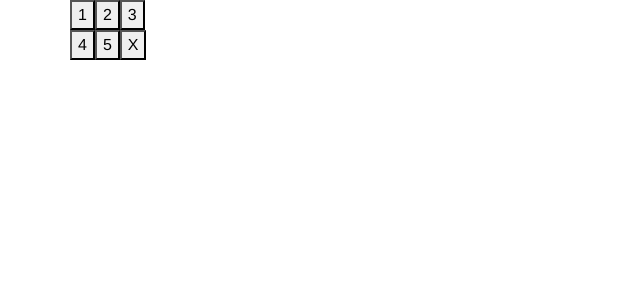
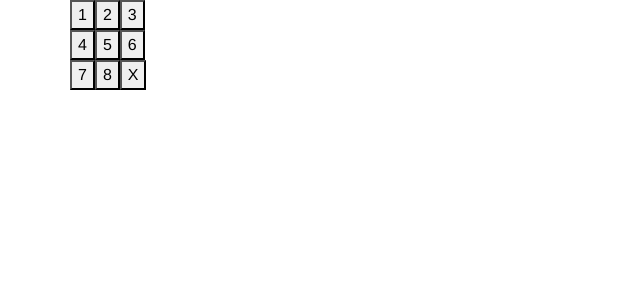
Before and after one commit to DhFernando/vue-puzzle-game, a Vue app: page / in a window 1280 px wide. Shown: the top 300 px of the page, without its empty margins (0-640 px from the left). Built offline with nearby package versions, Linux system fonts and the light colour scheme.

Commit message:
init set all button move rulz

```diff
--- a/src/components/puzzle.vue
+++ b/src/components/puzzle.vue
@@ -10,6 +10,11 @@
         <button @click="clicked('four')">{{ coods.four }}</button>
         <button @click="clicked('five')">{{ coods.five }}</button>
         <button @click="clicked('six')" >{{ coods.six }}</button>
+      </div>
+      <div class="row">
+        <button @click="clicked('seven')">{{ coods.seven }}</button>
+        <button @click="clicked('eight')">{{ coods.eight }}</button>
+        <button @click="clicked('nine')" >{{ coods.nine }}</button>
       </div>
     </div>
   </div>
@@ -24,7 +29,8 @@ export default {
         temp:null,
         coods : {
           'one':1,  'two':2,  'three':3,
-          'four':4,  'five':5,  'six':'X'
+          'four':4,  'five':5,  'six':6,
+          'seven':7,  'eight':8, 'nine':'X'
         }
       }
     },
@@ -78,6 +84,105 @@ export default {
               this.coods.six = this.temp
               this.temp = null
            }
+       }else if(cood == 'four'){
+           if(this.coods.one == 'X'){
+             this.temp =  this.coods.four
+             this.coods.four = this.coods.one
+             this.coods.one = this.temp
+             this.temp = null
+           }else if(this.coods.five == 'X'){
+             this.temp = this.coods.four
+             this.coods.four = this.coods.five
+             this.coods.five = this.temp
+             this.temp =null
+           }else if(this.coods.seven == 'X'){
+             this.temp = this.coods.four
+             this.coods.four = this.coods.seven
+             this.coods.seven = this.temp
+             this.temp
+           }
+       }else if(cood == 'five'){
+          if(this.coods.two == 'X'){
+            this.temp = this.coods.five
+            this.coods.five = this.coods.two
+            this.coods.two = this.temp
+            this.temp = null
+          }else if(this.coods.four == 'X'){
+            this.temp  = this.coods.five
+            this.coods.five = this.coods.four
+            this.coods.four = this.temp
+            this.temp =  null
+          }else if(this.coods.six == 'X'){
+            this.temp = this.coods.five
+            this.coods.five = this.coods.six
+            this.coods.six = this.temp
+            this.temp = null
+          }else if(this.coods.eight == 'X'){
+            this.temp = this.coods.five
+            this.coods.five = this.coods.eight
+            this.coods.eight = this.temp
+            this.temp = null
+          }
+       }else if(cood == 'six'){
+          if(this.coods.three == 'X'){
+            this.temp = this.coods.six
+            this.coods.six = this.coods.three
+            this.coods.three = this.temp
+            this.temp = null
+          }else if(this.coods.five == 'X'){
+            this.temp = this.coods.six
+            this.coods.six = this.coods.five
+            this.coods.five = this.temp
+            this.temp = null
+          }else if(this.coods.nine == 'X'){
+            this.temp = this.coods.six
+            this.coods.six = this.coods.nine
+            this.coods.nine = this.temp
+            this.temp = null
+          }
+       }else if(cood == 'seven'){
+         if(this.coods.eight == 'X'){ // -----------------8
+           this.temp = this.coods.seven
+           this.coods.seven = this.coods.eight
+           this.coods.eight = this.temp
+            this.temp=null
+         }else if(this.coods.four == 'X'){ // ---------4
+           this.temp = this.coods.seven
+           this.coods.seven = this.coods.four
+           this.coods.four = this.temp
+           this.temp = null
+         }
+       }else if(cood == 'eight'){
+          if(this.coods.seven == 'X'){ // -----------------7
+
+           this.temp = this.coods.eight
+           this.coods.eight = this.coods.seven
+           this.coods.seven = this.temp
+           this.temp=null
+         }else if(this.coods.nine == 'X'){ // ---------9
+
+           this.temp = this.coods.eight
+           this.coods.eight = this.coods.nine
+           this.coods.nine = this.temp
+           this.temp=null
+         }else if(this.coods.five == 'X'){ // ----------5
+           this.temp = this.coods.eight
+           this.coods.eight = this.coods.five
+           this.coods.five = this.temp
+           this.temp = null
+         }
+       }else if(cood == 'nine'){
+         if(this.coods.eight == 'X'){ // --------------8
+             this.temp = this.coods.nine
+             this.coods.nine = this.coods.eight
+             this.coods.eight =this.temp
+             this.temp=null
+           }else if(this.coods.six == 'X'){ // ----------------------------6
+              this.temp = this.coods.nine
+              this.coods.nine = this.coods.six
+              this.coods.six = this.temp
+              this.temp = null
+           }
        }
       }
     }
```
Lines whose indentation alone changed are shown as unchanged.
